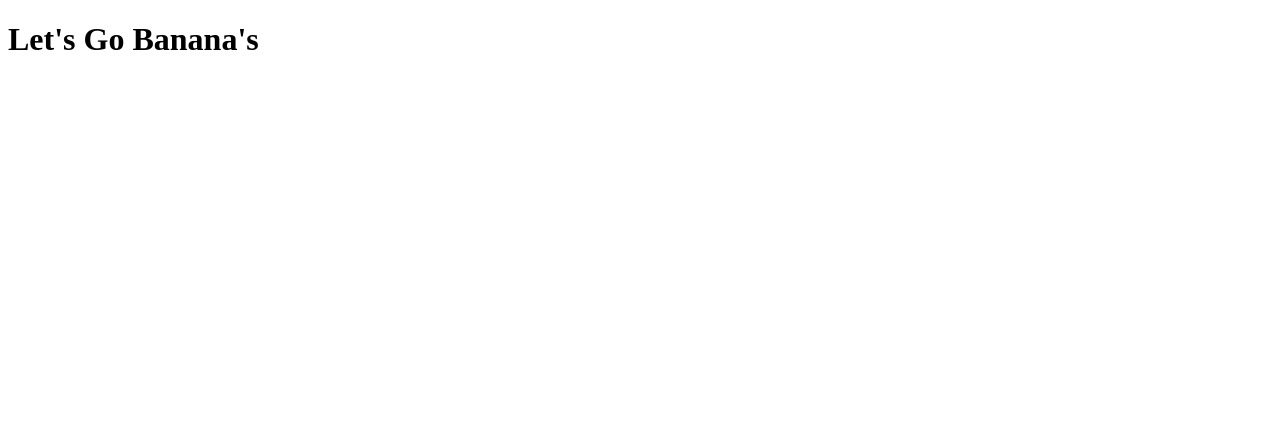
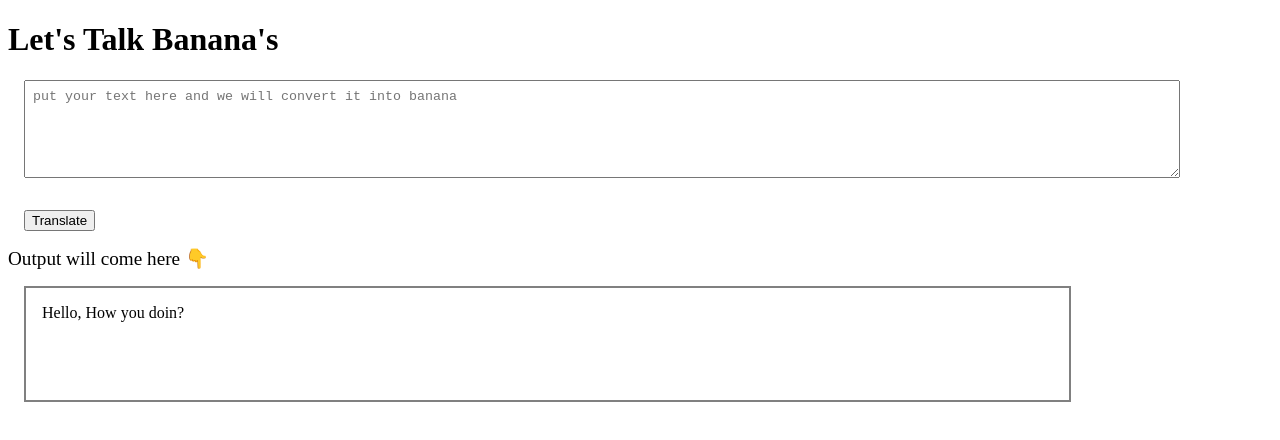
Before and after one commit to Anish-JS/banana-speak, a plain HTML site: page index.html in a window 1280 px wide. Drawn offline with Linux system fonts and the light colour scheme.

Commit message:
input output processing

```diff
--- a/app.js
+++ b/app.js
@@ -1,5 +1,26 @@
-// console.log("Script from a seperate file");
+var btnTranslate=document.querySelector('#btn-translate');
+console.log(btnTranslate);
 
-// alert("hi");
-// var takeInput=prompt("Enter your name:");
-// alert("Welcome "+takeInput);
+var txtInput=document.querySelector('#txt-input');
+console.log(txtInput);
+
+var outputDiv=document.querySelector('#output');
+
+outputDiv.innerHTML="Hello, How you doin?"
+console.log(outputDiv);
+
+function clickEventHandler(){
+    outputDiv.innerText="ajajajajaja  "+txtInput.value;
+}
+
+btnTranslate.addEventListener("click",clickEventHandler);
+
+
+// var getTextArea=document.getElementsByTagName('textarea');
+// console.log(getTextArea);
+
+// var class_select=document.getElementsByClassName('.head');
+// console.log(class_select);
+
+// var translate=document.querySelector("[name='Translator']");
+// console.log(translate);
--- a/index.html
+++ b/index.html
@@ -9,13 +9,45 @@
     <!-- <script>
         console.log("Hi");
     </script> -->
-    <script type="text/javascript" src="app.js"></script>
+
+    <style>
+        textarea {
+            width: 90%;
+            display: block;
+            height: 5rem;
+            margin: 1rem;
+            padding: 0.5rem;
+        }
+
+        button {
+            margin: 1rem;
+        }
+        #output{
+            border: 2px solid gray;
+            height:10vh;
+            width: 80%;
+            margin: 1rem;
+            padding: 1rem;
+
+
+        }
+    </style>
+
 </head>
 
 <body>
     <header>
-        <h1>Let's Go Banana's</h1>
+        <h1 class="head">Let's Talk Banana's</h1>
     </header>
+
+    <textarea placeholder="put your text here and we will convert it into banana" id="txt-input"></textarea>
+    <button id="btn-translate" name="Translator">Translate</button>
+
+    <div style="font-size: larger;">Output will come here 👇</div>
+    <div id="output"> </div>
+
+
+    <script type="text/javascript" src="app.js"></script>
 </body>
 
 </html>
```
